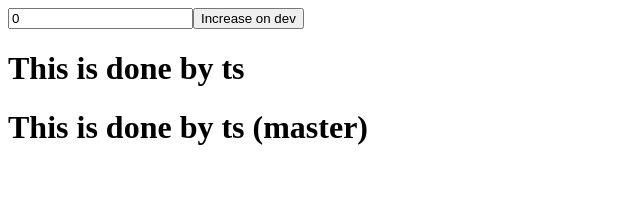
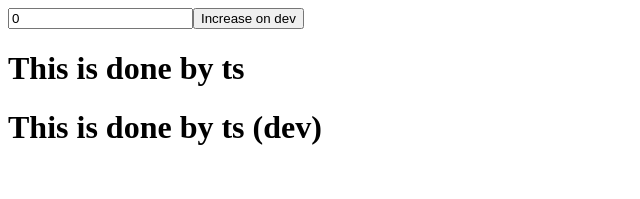
Before and after one commit to codeRK111/react-typescript, a React (Create React App) app: page / in a window 1280 px wide. Shown: the top 199 px of the page, without its empty margins (0-640 px from the left). Built offline with nearby package versions, Linux system fonts and the light colour scheme.

Commit message:
Changes from dev

```diff
--- a/src/App.tsx
+++ b/src/App.tsx
@@ -12,7 +12,7 @@ function App() : JSX.Element {
       <input type="number" value={number} />
       <button onClick={onClick}>Increase on dev</button>
       <h1>This is done by ts</h1>
-      <h1>This is done by ts (master)</h1>
+      <h1>This is done by ts (dev)</h1>
     </div>
   );
 }
```
